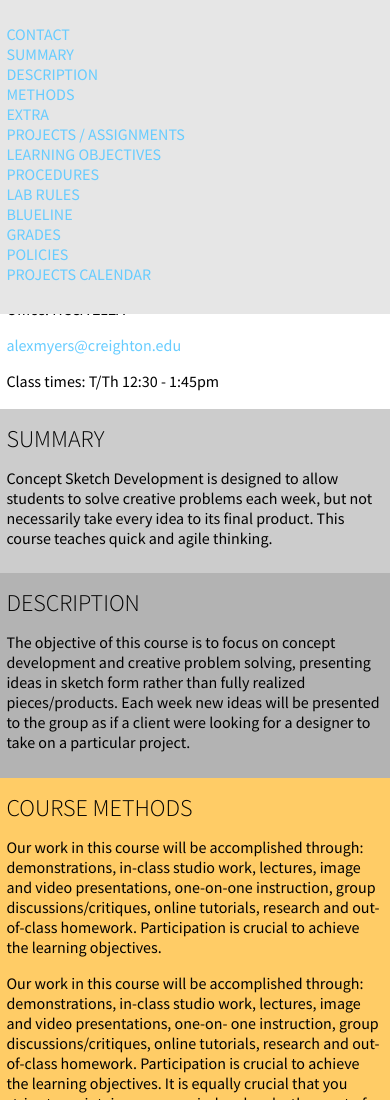
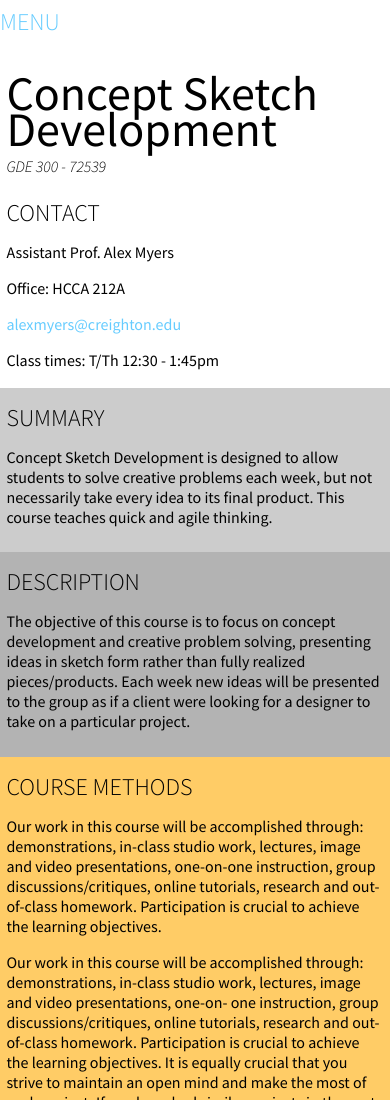
Before and after one commit to aandnota/gde300, a plain HTML site: page index.html in a window 390 px wide. Shown: the top 1100 px of the page. Drawn offline with nearby package versions, Linux system fonts and the light colour scheme.

Commit message:
style changes

```diff
--- a/css/style.css
+++ b/css/style.css
@@ -100,6 +100,10 @@ td {
 	float: left;
 }
 
+#nav-menu{
+	display: none;
+}
+
 #project-list>li{
 	padding-bottom: 0.4em;
 	font-size: 1.1em;
@@ -126,6 +130,9 @@ td {
 	/*left: 50%;*/
 	width: 100%;
 }
+
+
+
 
 #summary-color{
 	background-color: #CCCCCC;
@@ -220,8 +227,30 @@ td {
 
 /*RESPONSIVE ADJUSTMENTS*/
 
-@media (max-width: 50em) {
+@media (max-width: 800px) {
 	#nav-list>li{
 		float: none;
 	}
+
+	#nav-color{
+		left: -100vw;
+	}
+
+	#nav-color:target{
+		left: 0;
+	}
+
+	.main-nav{
+		transition: left 0.3s ease;
+	}
+
+	#title-color{
+		margin-top: 0;
+	}
+
+	#nav-menu{
+		display: inline;
+	}
+
+
 }
--- a/index.html
+++ b/index.html
@@ -9,6 +9,10 @@
 	<link rel="stylesheet" href="css/style.css">
 </head>
 <body>
+	<div id="nav-menu">
+		<a href="#nav-color" title=""><h3>MENU</h3></a>
+	</div>
+
 	<div id="title-color">
 		<section class="content">
 			<h1>Concept Sketch Development</h1>
@@ -16,7 +20,7 @@
 		</section>
 	</div>
 
-	<div id="nav-color">
+	<div id="nav-color" class="main-nav">
 		<nav class="content">
 			<ul id="nav-list">
 				<li><a href="#info-color" title="">CONTACT</a></li>
@@ -35,6 +39,8 @@
 			</ul>
 		</nav>
 	</div>
+
+
 
 	<div id="info-color">
 		<section class="content">
```
